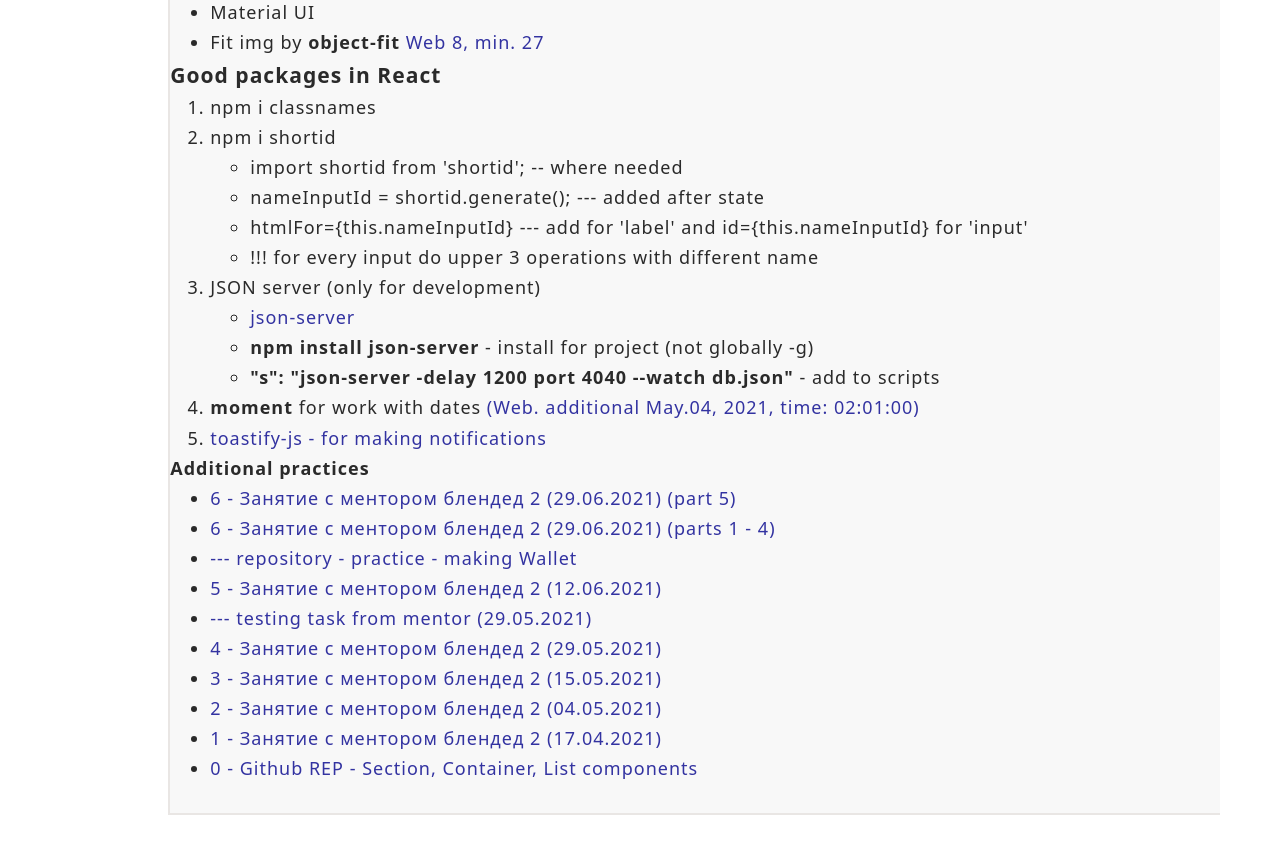
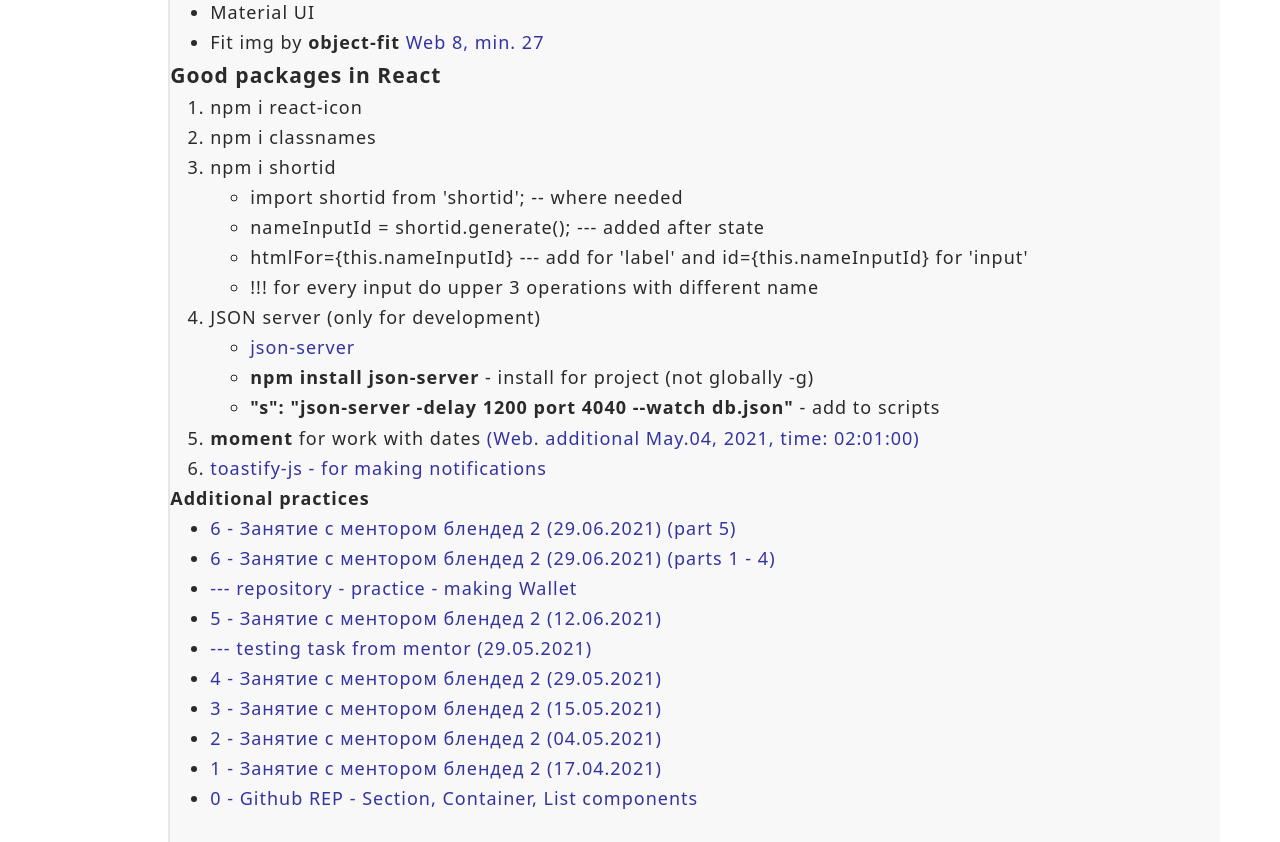
Before and after one commit to torkotiuk/asset, a website built with Parcel: page src/index.html in a window 1280 px wide. Shown: the part 6446-7288 px from the top of the page. Built offline with nearby package versions, Linux system fonts and the light colour scheme.

Commit message:
add react-icon package info

```diff
--- a/src/partials/react.html
+++ b/src/partials/react.html
@@ -322,6 +322,7 @@
 
   <h3>Good packages in React</h3>
   <ol>
+    <li>npm i react-icon</li>
     <li>npm i classnames</li>
     <li>
       npm i shortid
```
